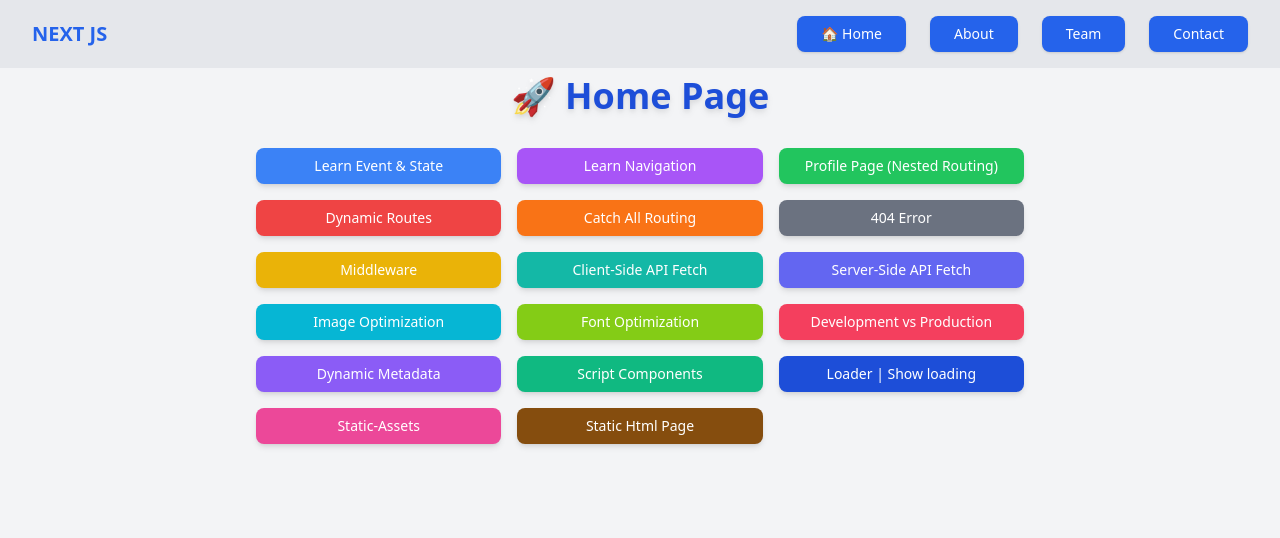
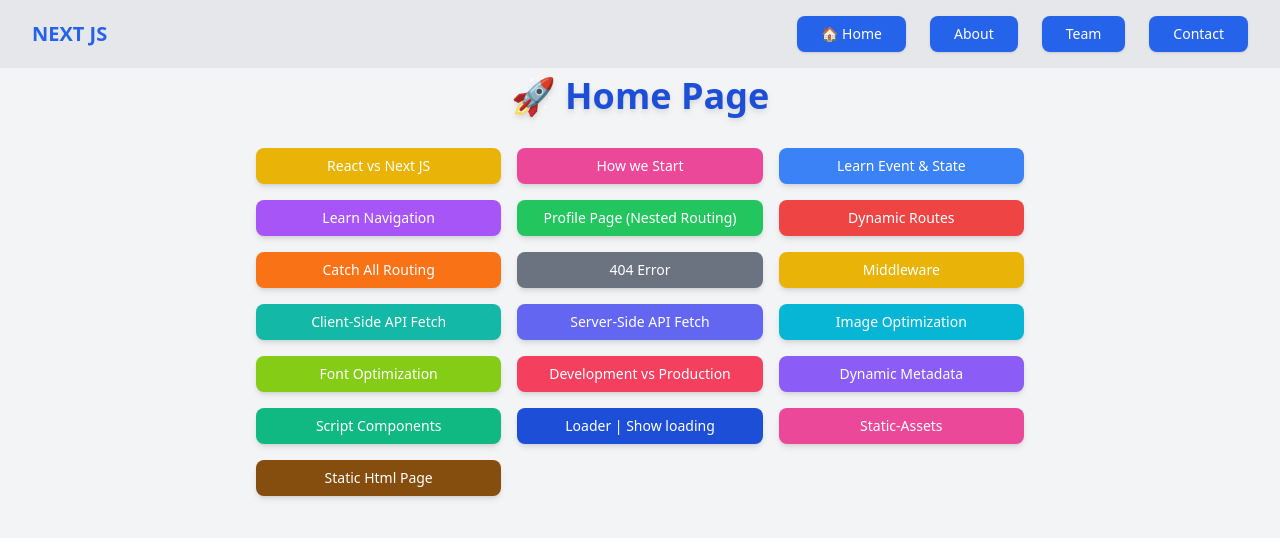
Before and after one commit to ZohaibArshad45/NextJS-Basic-to-advance, a Next.js app: page / in a window 1280 px wide. Shown: the top 538 px of the page. Built offline with nearby package versions, Linux system fonts and the light colour scheme.

Commit message:
1, 2 new page,

```diff
--- a/src/app/page.jsx
+++ b/src/app/page.jsx
@@ -18,6 +18,14 @@
       </h1>
 
       <div className="grid grid-cols-1 sm:grid-cols-2 md:grid-cols-3 gap-4 w-full max-w-3xl">
+        <Button asChild className="bg-yellow-500 hover:bg-yellow-700 text-white py-3 px-6 rounded-lg shadow-md transition">
+          <Link href="/waiting">React vs Next JS</Link>
+        </Button>
+
+        <Button asChild className="bg-pink-500 hover:bg-pink-700 text-white py-3 px-6 rounded-lg shadow-md transition">
+          <Link href="/waiting">How we Start</Link>
+        </Button>
+
         <Button asChild className="bg-blue-500 hover:bg-blue-700 text-white py-3 px-6 rounded-lg shadow-md transition">
           <Link href="/learnEventFunctionStates">Learn Event & State</Link>
         </Button>
```
